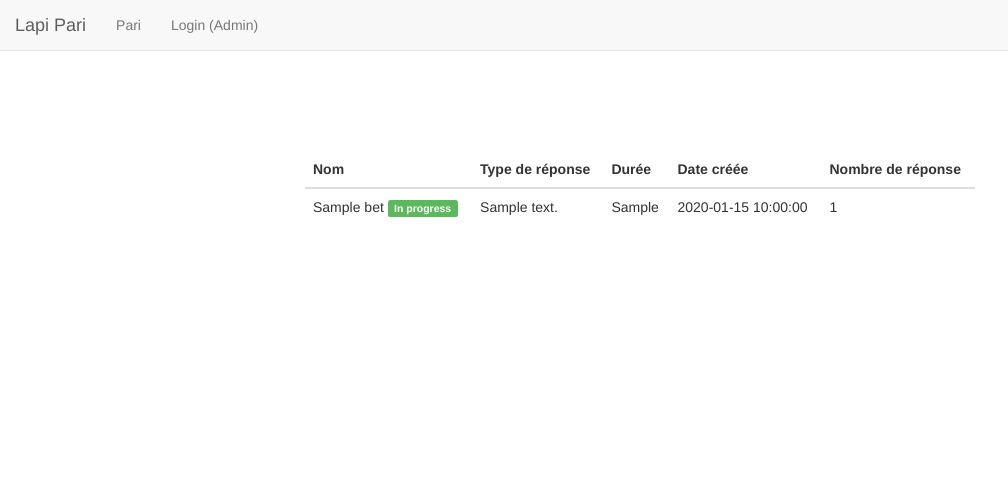
After one commit to LapiTV/lapi_bet, a PHP site: template templates/listBet.html.twig in a window 1280 px wide. The commit adds this page. Shown: the top 485 px of the page, without its empty margins (0-1008 px from the left). Run offline with PHP 8.4, Linux system fonts and the light colour scheme; the template is opened without the code that fills it: most values are stand-ins (such as "Sample title", 1, 10 or a date in 2020); some libraries are stand-ins or nearby versions.

Commit message:
Display all bets

```diff
--- /dev/null
+++ b/templates/listBet.html.twig
@@ -0,0 +1,28 @@
+{% extends 'template/base.html.twig' %}
+
+{% block content %}
+    <div class="container">
+        <table class="table">
+            <thead>
+            <tr>
+                <th>Nom</th>
+                <th>Type de réponse</th>
+                <th>Durée</th>
+                <th>Date créée</th>
+                <th>Nombre de réponse</th>
+            </tr>
+            </thead>
+            <tbody>
+            {% for bet in bets %}
+                <tr>
+                    <td>{{ bet.name }} {% if bet.inProgress %}<span class="label label-success">In progress</span>{% endif %}</td>
+                    <td>{{ bet.answerType }}</td>
+                    <td>{{ bet.pariDurationMinute }}</td>
+                    <td>{{ bet.dateCreated }}</td>
+                    <td>{{ bet.voteNumber }}</td>
+                </tr>
+            {% endfor %}
+            </tbody>
+        </table>
+    </div>
+{% endblock %}
--- a/templates/template/base.html.twig
+++ b/templates/template/base.html.twig
@@ -37,6 +37,9 @@
                     <li {% if currentUrl == path_for('Create_Bet') %} class="active"{% endif %}>
                         <a href="{{ path_for('Create_Bet') }}">Ajouter un pari</a>
                     </li>
+                    <li {% if currentUrl == path_for('List_Bet') %} class="active"{% endif %}>
+                        <a href="{{ path_for('List_Bet') }}">Liste des paris</a>
+                    </li>
                     <li {% if currentUrl == path_for('Logout') %} class="active"{% endif %}>
                         <a href="{{ path_for('Logout') }}">Logout</a>
                     </li>
```
Also changed, not shown: app/Controller/Bet/BetController.php (+39 -1 lines), src/routes.php (+6 -2 lines).
